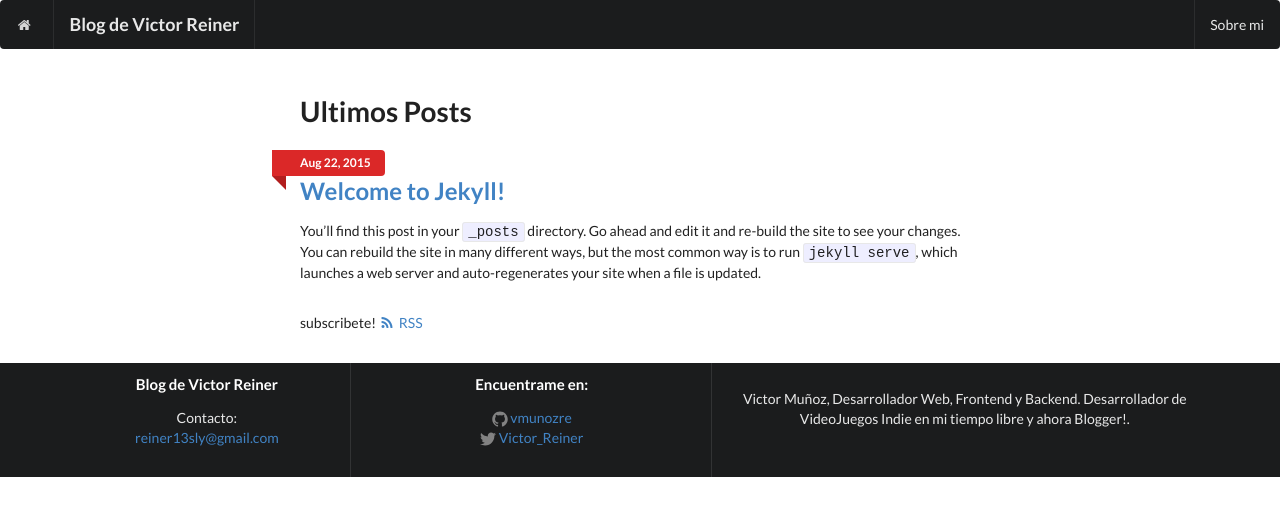
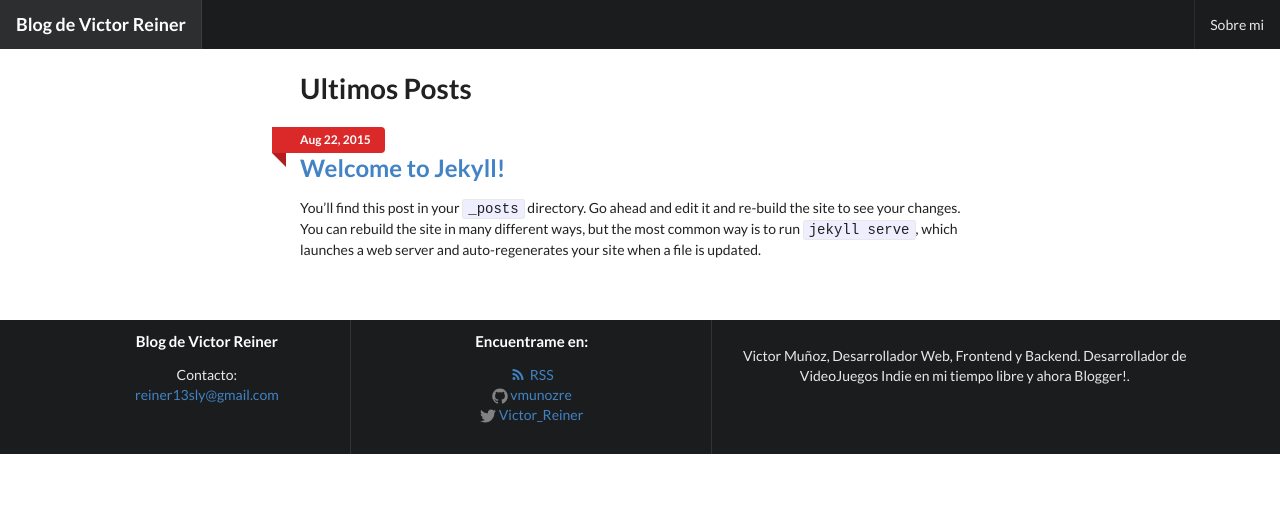
Before and after one commit to camifonseca/vmunozre.github.io, a Jekyll site: the page built from index.html, in a window 1280 px wide. Shown: the top 516 px of the page. Built offline with Jekyll 4.4.1, drawn with Linux system fonts in a browser that asks for light colours.

Commit message:
Comentarios implementados y mejora de diseño

```diff
--- a/_includes/comments.html
+++ b/_includes/comments.html
@@ -2,7 +2,8 @@
 <div id="disqus_thread"></div>
 <script type="text/javascript">
     /* * * CONFIGURATION VARIABLES * * */
-      var disqus_shortname = 'victoReiner';
+    var disqus_shortname = 'victoreiner';
+
     /* * * DON'T EDIT BELOW THIS LINE * * */
     (function() {
         var dsq = document.createElement('script'); dsq.type = 'text/javascript'; dsq.async = true;
--- a/_includes/footer.html
+++ b/_includes/footer.html
@@ -73,6 +73,9 @@
           <h4 class="ui inverted header">Encuentrame en:</h4>
           <div class="ui inverted link list">
             <ul class="social-media-list">
+              <li>
+                <a href="{{ "/feed.xml" | prepend: site.baseurl }}"><i class="rss icon"></i>RSS</a>
+              </li>
               {% if site.github_username %}
               <li>
                 <a href="https://github.com/{{ site.github_username }}">
--- a/_includes/header.html
+++ b/_includes/header.html
@@ -26,9 +26,8 @@
 
 </header>
 -->
-<header class="ui stackable inverted menu">
-    <a href="{{ site.baseurl }}/" class="item"><i class="home icon"></i></a>
-    <a href="{{ site.baseurl }}/" class="item"><h3>{{ site.title }}</h3></a>
+<nav class="ui fixed menu inverted navbar">
+  <a href="{{ site.baseurl }}/" class="brand item"><h3>{{ site.title }}</h3></a>
   <div class="right menu">
     {% for page in site.pages %}
       {% if page.title %}
@@ -36,4 +35,6 @@
       {% endif %}
     {% endfor %}
   </div>
-</header>
+</nav>
+<br/>
+<br/>
--- a/index.html
+++ b/index.html
@@ -7,7 +7,6 @@
   <ul class="post-list">
     {% for post in site.posts %}
       <li>
-
         <h2>
           <span class="ui red ribbon label">{{ post.date | date: "%b %-d, %Y" }}</span>
           <a class="post-link" href="{{ post.url | prepend: site.baseurl }}">{{ post.title }}</a>
@@ -19,6 +18,6 @@
     {% endfor %}
   </ul>
 
-  <p class="rss-subscribe">subscribete!  <a href="{{ "/feed.xml" | prepend: site.baseurl }}"><i class="rss icon"></i>RSS</a></p>
+
 
 </div>
```
Lines whose indentation alone changed are shown as unchanged.
